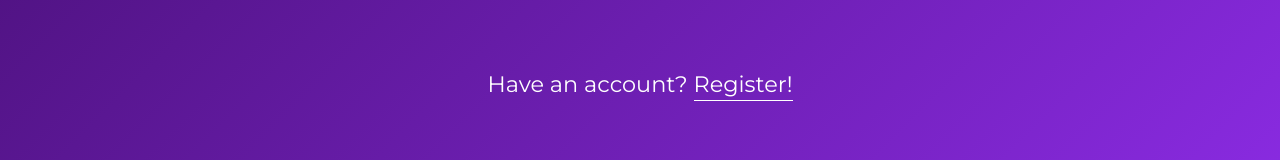
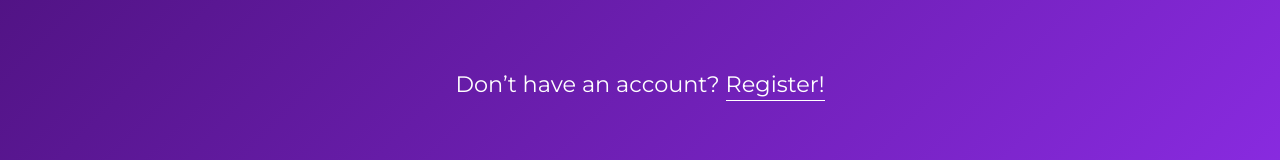
Before and after one commit to AlbertKep/my-wallet, a React (Vite) app: page /signin in a window 1280 px wide. Shown: the part 596-756 px from the top of the page. Built offline with nearby package versions, Linux system fonts and the light colour scheme; no server answers.

Commit message:
Update SignIn hint message text

```diff
--- a/src/pages/signIn/SignIn.tsx
+++ b/src/pages/signIn/SignIn.tsx
@@ -63,7 +63,11 @@ const SignIn = () => {
         />
         {error.general && <TextError $visible={!!error.general}>{error.general}</TextError>}
       </Form>
-      <AuthLinkHint message={"Have an account?"} linkText={"Register!"} linkTo={"/register"} />
+      <AuthLinkHint
+        message={"Don’t have an account?"}
+        linkText={"Register!"}
+        linkTo={"/register"}
+      />
     </FlexWrapper>
   );
 };
```
